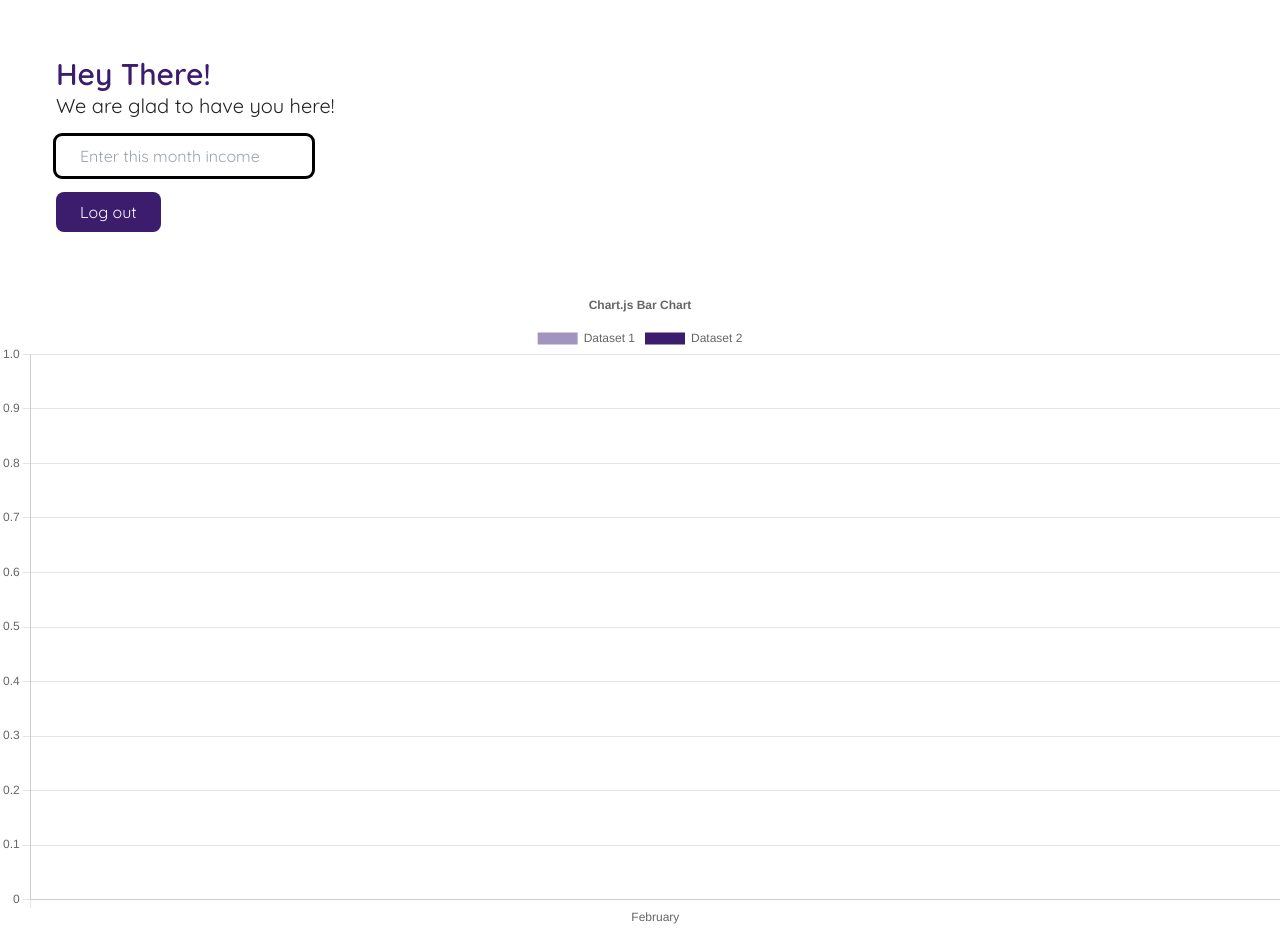
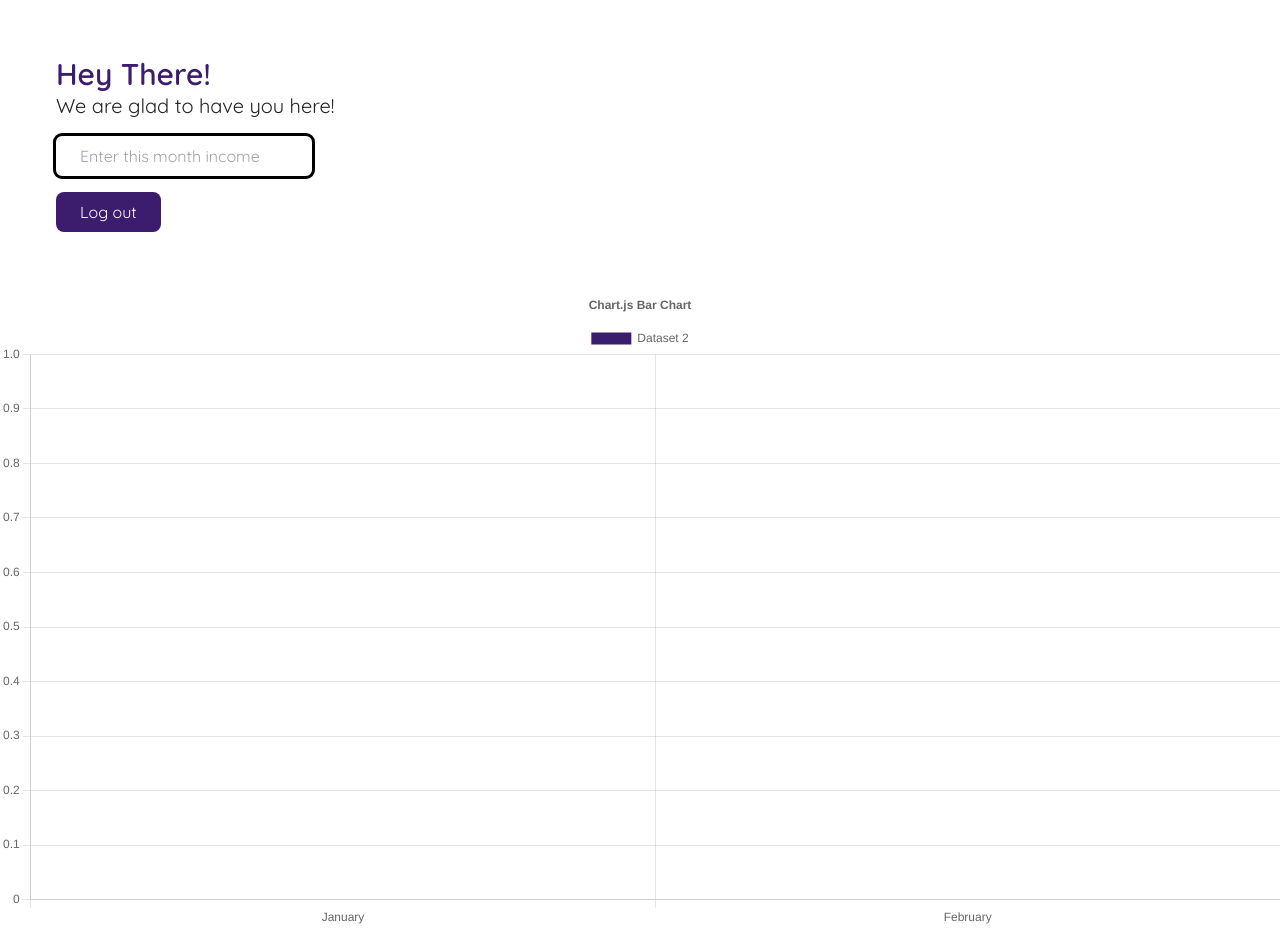
Before and after one commit to Emerald-products/Emarald-product, a React (Vite) app: page /Transactions in a window 1280 px wide. Built offline with nearby package versions, Linux system fonts and the light colour scheme.

Commit message:
- fixex the overview page - Restyling the hero session

```diff
--- a/src/Pages/InputTransaction.jsx
+++ b/src/Pages/InputTransaction.jsx
@@ -18,7 +18,7 @@ const InputTransaction = ({ dataValue, onValueChange }) => {
       <h1 className="text-xl mb-4 text-[#232323]">
         We are glad to have you here!
       </h1>
-      <form action="" className="">
+      <div>
         <input
           type="text"
           name=""
@@ -28,7 +28,7 @@ const InputTransaction = ({ dataValue, onValueChange }) => {
           onChange={(e) => onValueChange(Number(e.target.value))}
           className="border-gray-400 outline rounded-md max-w-64 w-full h-10 px-6"
         />
-      </form>
+      </div>
       <button
         onClick={handleLogOut}
         className="py-2 px-6 rounded-lg bg-[#3c1c6D] mt-4 text-white"
--- a/src/Pages/Overview.jsx
+++ b/src/Pages/Overview.jsx
@@ -8,7 +8,7 @@ const Transactions = () => {
   return (
     <div>
       <InputTransaction value={valueChart} onValueChange={setValueChart} />
-      <Chart dataValue={valueChart} />
+      <Chart dataValues={[0, valueChart]} />
     </div>
   );
 };
--- a/src/components/Chart.jsx
+++ b/src/components/Chart.jsx
@@ -1,4 +1,4 @@
-import { useState, useEffect } from "react";
+import { useState, useEffect, useCallback } from "react";
 import {
   Chart as ChartJS,
   CategoryScale,
@@ -47,33 +47,37 @@ const labels = [
   "December",
 ];
 
-export default function A({ dataValue }) {
-  const getCurrentMonthData = () => {
+export default function A({ dataValues }) {
+  console.log(dataValues);
+  const getCurrentMonthData = useCallback(() => {
     const currentDate = new Date();
-    const currentMonthIndex = currentDate.getMonth();
-    const currentMonthLabel = labels[currentMonthIndex];
+    const currentMonthIndex = currentDate.getMonth() + 1;
+
+    const getLabelTillCurrentMonth = () => {
+      return labels.slice(0, currentMonthIndex);
+    };
 
     return {
-      labels: [currentMonthLabel],
+      labels: getLabelTillCurrentMonth(),
       datasets: [
-        {
-          label: "Dataset 1",
-          data: [dataValue],
-          backgroundColor: "rgba(163, 147, 191)",
-        },
+        // {
+        //   label: "Dataset 1",
+        //   data: [dataValue],
+        //   backgroundColor: "rgba(163, 147, 191)",
+        // },
         {
           label: "Dataset 2",
-          data: [dataValue],
+          data: dataValues,
           backgroundColor: "rgba(60, 28, 109)",
         },
       ],
     };
-  };
-  const [data, setData] = useState(getCurrentMonthData(dataValue));
+  }, [dataValues]);
+  const [data, setData] = useState(getCurrentMonthData());
 
   useEffect(() => {
-    setData(getCurrentMonthData(dataValue));
-  }, [dataValue]);
+    setData(getCurrentMonthData());
+  }, [getCurrentMonthData]);
 
   return <Bar className="" options={options} data={data} />;
 }
--- a/src/components/Hero.jsx
+++ b/src/components/Hero.jsx
@@ -9,10 +9,10 @@ const Hero = () => {
       style={{ backgroundImage: `url(${bgimage})` }}
     >
       <div className="basis-[552px] flex-grow w-[474px]">
-        <h1 className="text-4xl py-8 font-semibold mt-6 ">
+        <h1 className="text-4xl py-8 font-bold mt-6 ">
           Quenching Thirst, Klen Water For A Healthier World.
         </h1>
-        <p className="mb-4 mt-4 font-light text-[#53535B] text-xs">
+        <p className=" mb-6 font-light text-[#53535B] text-sm">
           From the source to your glass, we are committed to delivering crisp,
           refreshing goodness
         </p>
```
